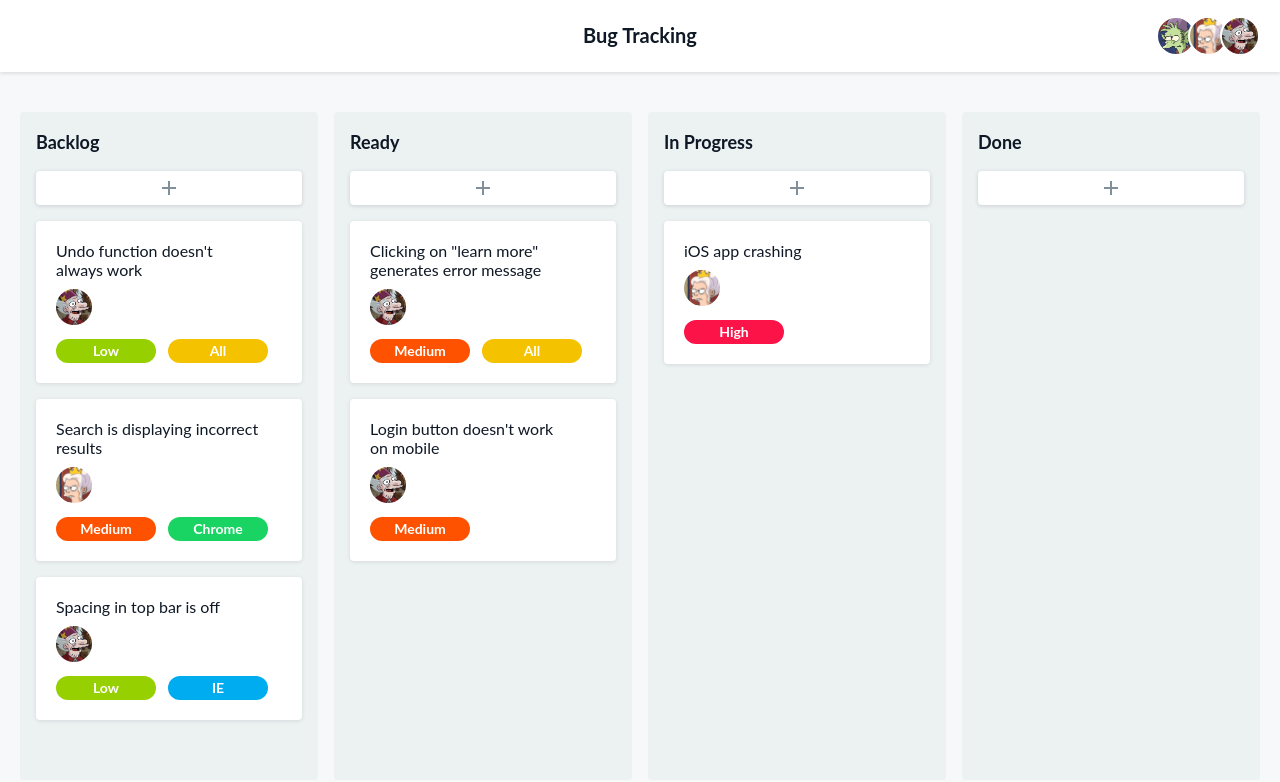
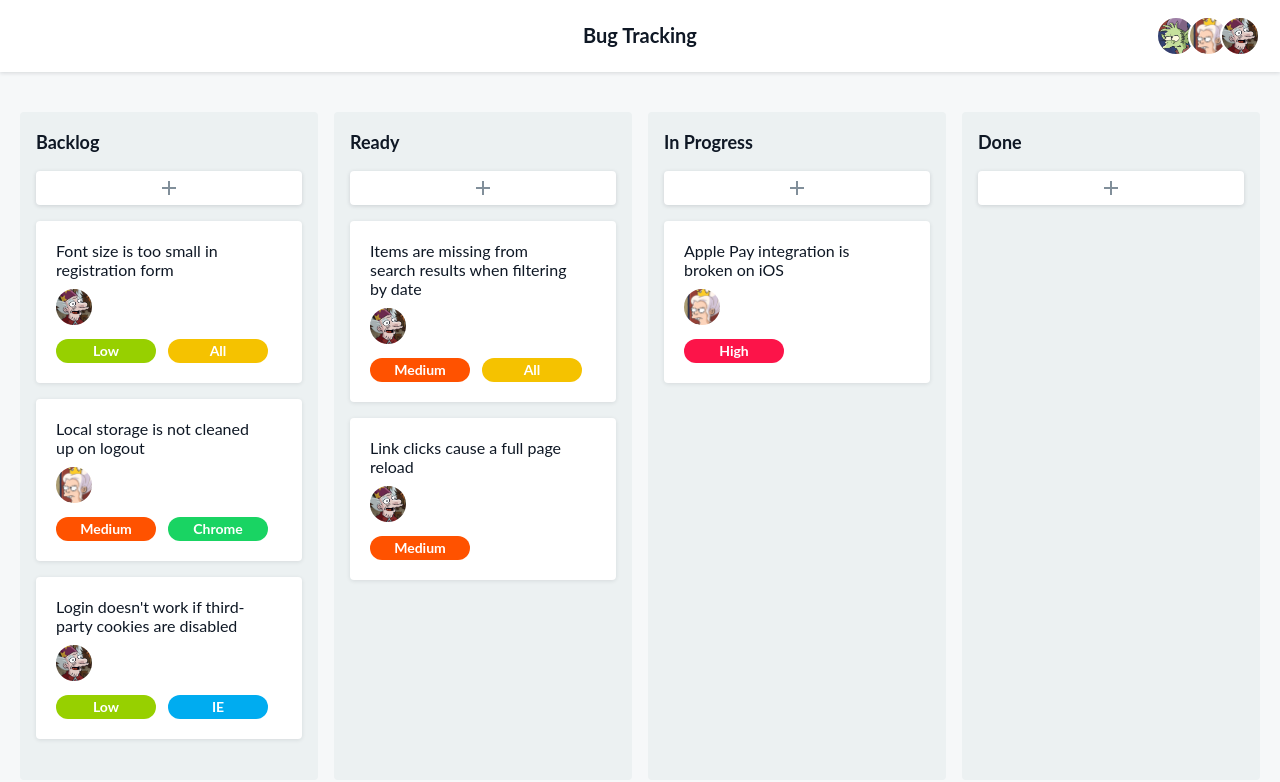
Before and after one commit to rmfisher/task-board, a React (Create React App) app: page / in a window 1280 px wide. Shown: the top 782 px of the page. Built offline with nearby package versions, Linux system fonts and the light colour scheme; what webfontloader would draw is missing.

Commit message:
Update dummy text

```diff
--- a/src/state/initialState.ts
+++ b/src/state/initialState.ts
@@ -9,19 +9,19 @@ export const initialState: State = {
       tasks: [
         {
           id: '1',
-          description: "Undo function doesn't always work",
+          description: 'Font size is too small in registration form',
           userLabel: 'sorcerio',
           labels: [{ name: 'Low', color: 'green' }, { name: 'All', color: 'yellow' }],
         },
         {
           id: '2',
-          description: 'Search is displaying incorrect results',
+          description: 'Local storage is not cleaned up on logout',
           userLabel: 'bean',
           labels: [{ name: 'Medium', color: 'orange' }, { name: 'Chrome', color: 'lime' }],
         },
         {
           id: '3',
-          description: 'Spacing in top bar is off',
+          description: "Login doesn't work if third-party cookies are disabled",
           userLabel: 'sorcerio',
           labels: [{ name: 'Low', color: 'green' }, { name: 'IE', color: 'blue' }],
         },
@@ -33,13 +33,13 @@ export const initialState: State = {
       tasks: [
         {
           id: '4',
-          description: 'Clicking on "learn more" generates error message',
+          description: 'Items are missing from search results when filtering by date',
           userLabel: 'sorcerio',
           labels: [{ name: 'Medium', color: 'orange' }, { name: 'All', color: 'yellow' }],
         },
         {
           id: '5',
-          description: "Login button doesn't work on mobile",
+          description: 'Link clicks cause a full page reload',
           userLabel: 'sorcerio',
           labels: [{ name: 'Medium', color: 'orange' }],
         },
@@ -51,7 +51,7 @@ export const initialState: State = {
       tasks: [
         {
           id: '6',
-          description: 'iOS app crashing',
+          description: 'Apple Pay integration is broken on iOS',
           userLabel: 'bean',
           labels: [{ name: 'High', color: 'red' }],
         },
```
